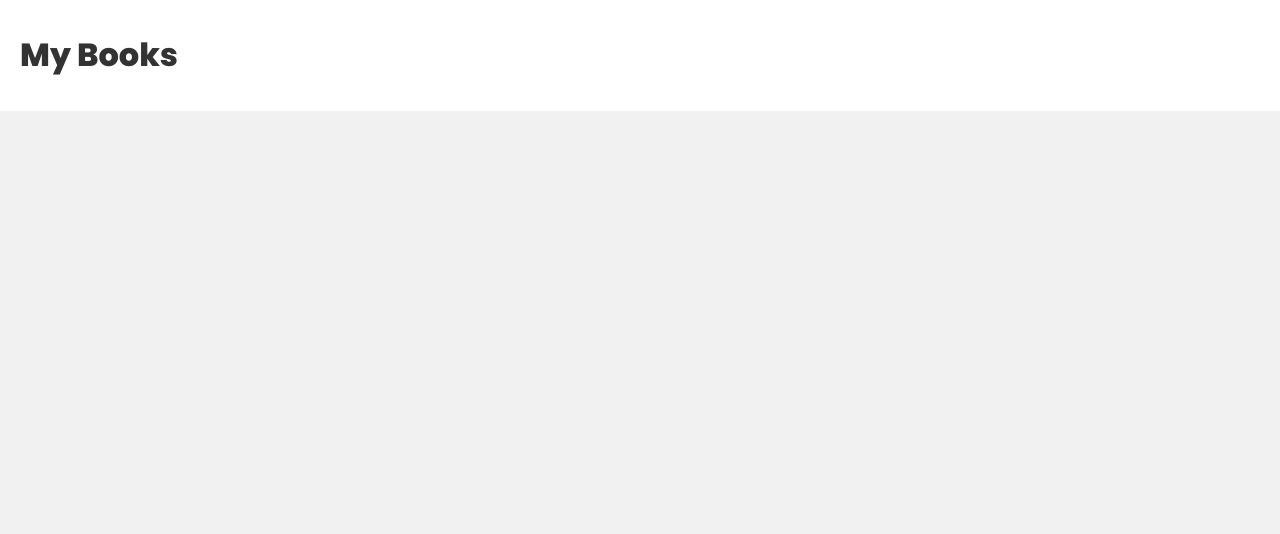
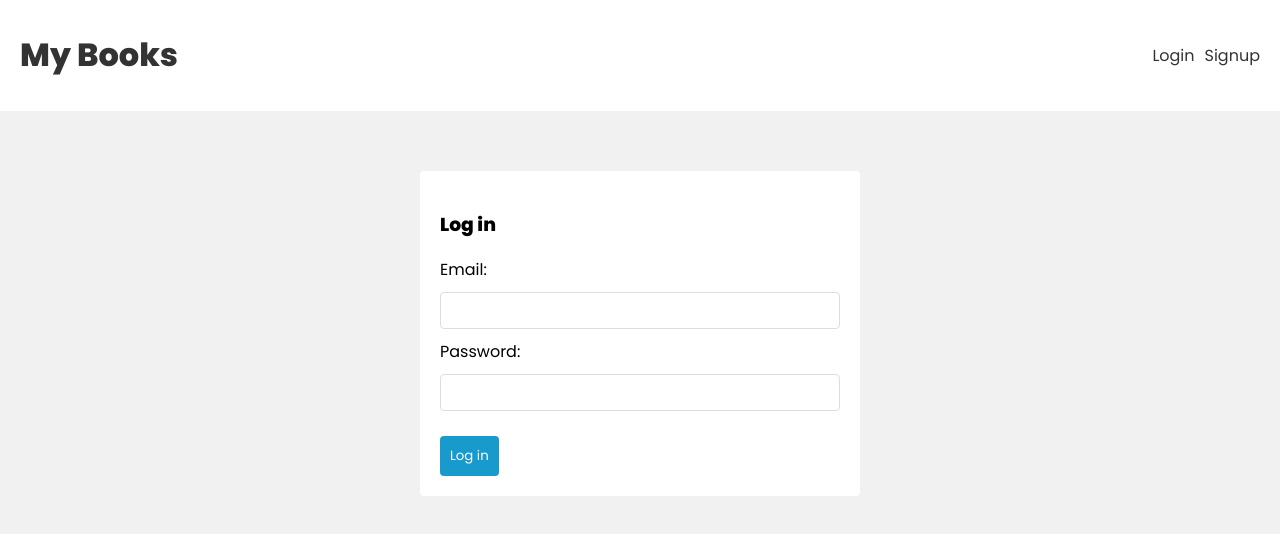
Before and after one commit to LukaszLebioda/MyProject, a React (Create React App) app in the folder frontend/: page /login in a window 1280 px wide. Before the commit this address had no page. Shown: the top 534 px of the page. Built offline with nearby package versions, Linux system fonts and the light colour scheme; the HTML template or start-up script is replaced by a standard one.

Commit message:
adds ogin and signup forms

```diff
--- a/frontend/src/App.js
+++ b/frontend/src/App.js
@@ -6,6 +6,8 @@
 // pages & components
 import Home from "./pages/Home";
 import Navbar from "./components/Navbar";
+import Login from "./pages/Login";
+import Signup from "./pages/Signup";
 
 function App() {
   return (
@@ -16,6 +18,12 @@
           <Routes>
             <Route path="/" element={<Home />} />
           </Routes>
+          <Routes>
+            <Route path="/login" element={<Login />} />
+          </Routes>
+          <Routes>
+            <Route path="/signup" element={<Signup />} />
+          </Routes>
         </div>
       </BrowserRouter>
     </div>
--- a/frontend/src/components/Navbar.js
+++ b/frontend/src/components/Navbar.js
@@ -7,6 +7,12 @@
         <Link to="/">
           <h1>My Books</h1>
         </Link>
+        <nav>
+          <div>
+            <Link to="/login">Login</Link>
+            <Link to="/signup">Signup</Link>
+          </div>
+        </nav>
       </div>
     </header>
   );
--- a/frontend/src/index.css
+++ b/frontend/src/index.css
@@ -215,3 +215,21 @@
   color: #fff;
   cursor: pointer;
 }
+
+/* navbar */
+nav {
+  display: flex;
+  align-items: center;
+}
+nav a {
+  margin-left: 10px;
+}
+/* auth forms */
+form.signup,
+form.login {
+  max-width: 400px;
+  margin: 40px auto;
+  padding: 20px;
+  background: #fff;
+  border-radius: 4px;
+}
--- /dev/null
+++ b/frontend/src/pages/Login.js
@@ -0,0 +1,35 @@
+import { useState } from "react";
+
+const Login = () => {
+  const [email, setEmail] = useState("");
+  const [password, setPassword] = useState("");
+
+  const handleSubmit = async (e) => {
+    e.preventDefault();
+
+    console.log(email, password);
+  };
+
+  return (
+    <form className="login" onSubmit={handleSubmit}>
+      <h3>Log in</h3>
+
+      <label>Email:</label>
+      <input
+        type="email"
+        onChange={(e) => setEmail(e.target.value)}
+        value={email}
+      />
+      <label>Password:</label>
+      <input
+        type="password"
+        onChange={(e) => setPassword(e.target.value)}
+        value={password}
+      />
+
+      <button>Log in</button>
+    </form>
+  );
+};
+
+export default Login;
--- /dev/null
+++ b/frontend/src/pages/Signup.js
@@ -0,0 +1,35 @@
+import { useState } from "react";
+
+const Signup = () => {
+  const [email, setEmail] = useState("");
+  const [password, setPassword] = useState("");
+
+  const handleSubmit = async (e) => {
+    e.preventDefault();
+
+    console.log(email, password);
+  };
+
+  return (
+    <form className="signup" onSubmit={handleSubmit}>
+      <h3>Sign up</h3>
+
+      <label>Email:</label>
+      <input
+        type="email"
+        onChange={(e) => setEmail(e.target.value)}
+        value={email}
+      />
+      <label>Password:</label>
+      <input
+        type="password"
+        onChange={(e) => setPassword(e.target.value)}
+        value={password}
+      />
+
+      <button>Sign up</button>
+    </form>
+  );
+};
+
+export default Signup;
```
